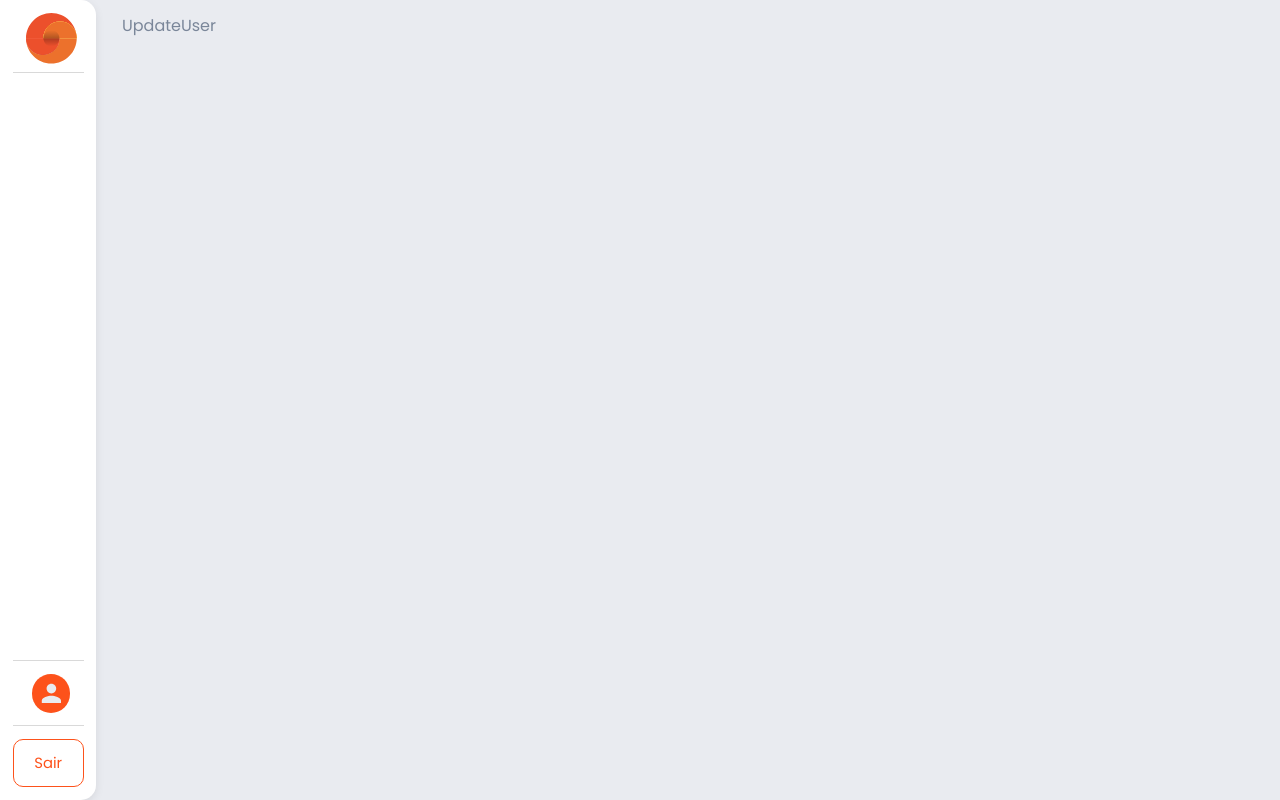
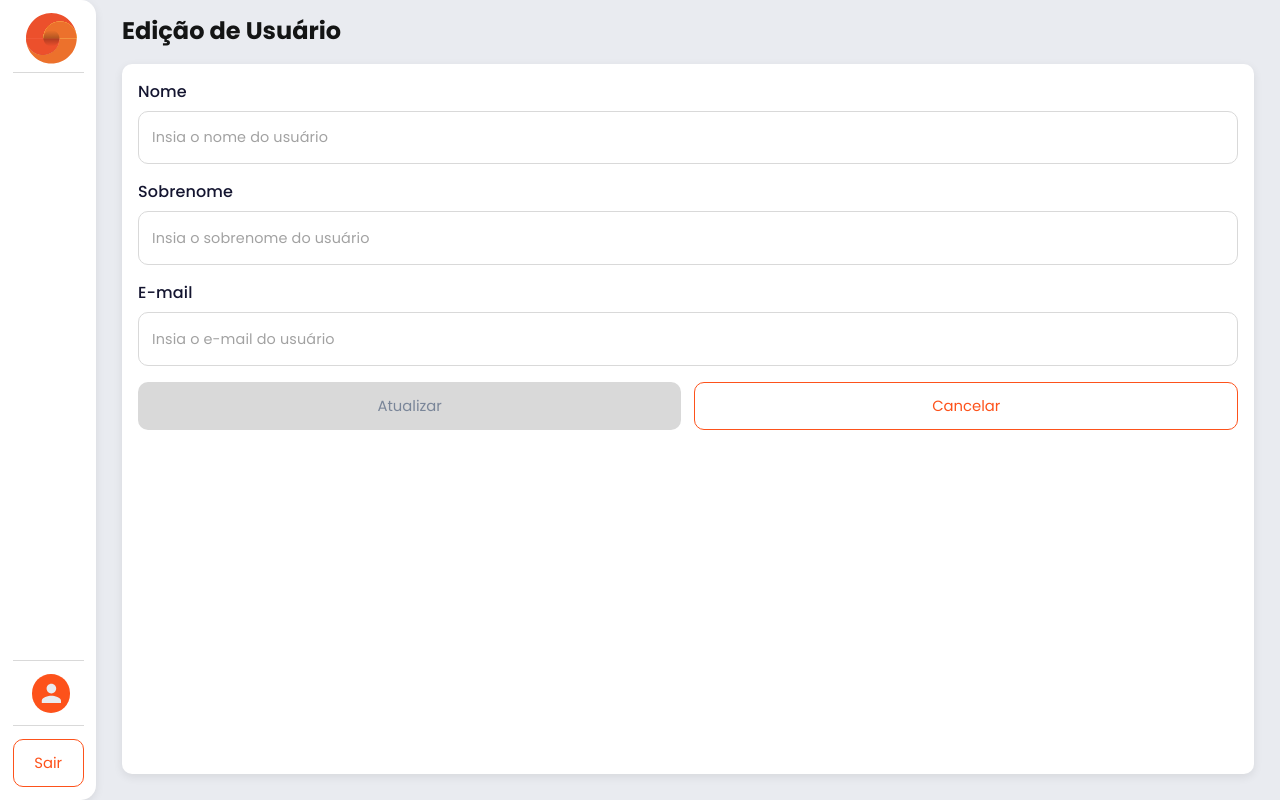
Before and after one commit to ingradantona/user-management, a React (Vite) app in the folder frontend/: page /users/update in a window 1280 px wide. Built offline with nearby package versions, Linux system fonts and the light colour scheme; sample sign-in values are in the browser's storage.

Commit message:
feat: update user

```diff
--- a/frontend/src/pages/UserManagement/NewUser/index.tsx
+++ b/frontend/src/pages/UserManagement/NewUser/index.tsx
@@ -1,4 +1,8 @@
-import { BasePageContainer, FormContainer } from '../../../assets/styles/shared';
+import {
+  BasePageContainer,
+  FormContainer,
+  InLineContainerCenter,
+} from '../../../assets/styles/shared';
 import { Header2 } from '../../../assets/styles/typography';
 import { ButtonMain } from '../../../components/Button/ButtonMain';
 import { DefaultInput } from '../../../components/Input/DefaultInput';
@@ -23,6 +27,7 @@ export function NewUser() {
     userProfile,
     options,
     setUserProfile,
+    goToUserGuide,
   } = UseNewUserController();
 
   return (
@@ -63,12 +68,20 @@ export function NewUser() {
             values={options}
             onChangeValue={(value) => setUserProfile(value)}
           />
-          <ButtonMain
-            label="Cadastrar"
-            type="submit"
-            disabled={!isFormValid}
-            isLoading={isLoading}
-          />
+          <InLineContainerCenter>
+            <ButtonMain
+              label="Atualizar"
+              type="submit"
+              disabled={!isFormValid}
+              isLoading={isLoading}
+            />
+            <ButtonMain
+              $secondaryStyle
+              label="Cancelar"
+              isLoading={isLoading}
+              onClick={goToUserGuide}
+            />
+          </InLineContainerCenter>
         </FormContainer>
       </BasePageContainer>
     </>
--- a/frontend/src/pages/UserManagement/NewUser/useNewUser.controller.ts
+++ b/frontend/src/pages/UserManagement/NewUser/useNewUser.controller.ts
@@ -59,6 +59,10 @@ export default function UseNewUserController() {
     }
   }
 
+  function goToUserGuide() {
+    navigate('/users');
+  }
+
   return {
     isFormValid,
     handleShowPassword,
@@ -76,5 +80,6 @@ export default function UseNewUserController() {
     userProfile,
     setUserProfile,
     options,
+    goToUserGuide,
   };
 }
--- a/frontend/src/pages/UserManagement/UpdateUser/index.tsx
+++ b/frontend/src/pages/UserManagement/UpdateUser/index.tsx
@@ -1,3 +1,67 @@
+import {
+  BasePageContainer,
+  FormContainer,
+  InLineContainerCenter,
+} from '../../../assets/styles/shared';
+import { Header2 } from '../../../assets/styles/typography';
+import { ButtonMain } from '../../../components/Button/ButtonMain';
+import { DefaultInput } from '../../../components/Input/DefaultInput';
+import UseUpdateUserController from './useUpdateUserCrontroller';
+
 export function UpdateUser() {
-  return <p>UpdateUser</p>;
+  const {
+    isFormValid,
+    setUserEmail,
+    setUserName,
+    setUserSurname,
+    userEmail,
+    userName,
+    userSurname,
+    handleSubmit,
+    isLoading,
+    goToUserGuide,
+  } = UseUpdateUserController();
+
+  return (
+    <>
+      <Header2>Edição de Usuário</Header2>
+      <BasePageContainer>
+        <FormContainer onSubmit={handleSubmit}>
+          <DefaultInput
+            label="Nome"
+            placeholder="Insia o nome do usuário"
+            value={userName}
+            onChange={(e) => setUserName(e.target.value)}
+          />
+
+          <DefaultInput
+            label="Sobrenome"
+            placeholder="Insia o sobrenome do usuário"
+            value={userSurname}
+            onChange={(e) => setUserSurname(e.target.value)}
+          />
+          <DefaultInput
+            label="E-mail"
+            placeholder="Insia o e-mail do usuário"
+            value={userEmail}
+            onChange={(e) => setUserEmail(e.target.value)}
+          />
+          <InLineContainerCenter>
+            <ButtonMain
+              label="Atualizar"
+              type="submit"
+              disabled={!isFormValid}
+              isLoading={isLoading}
+            />
+            <ButtonMain
+              $secondaryStyle
+              label="Cancelar"
+              isLoading={isLoading}
+              onClick={goToUserGuide}
+            />
+          </InLineContainerCenter>
+        </FormContainer>
+      </BasePageContainer>
+    </>
+  );
 }
--- /dev/null
+++ b/frontend/src/pages/UserManagement/UpdateUser/useUpdateUserCrontroller.ts
@@ -0,0 +1,58 @@
+import { useState } from 'react';
+import { useNavigate } from 'react-router-dom';
+import { updateUser } from '../../../services/user.service';
+import { CustomAxiosError } from '../../../utils/interface/error.interface';
+import toast from 'react-hot-toast';
+
+export default function UseUpdateUserController() {
+  const navigate = useNavigate();
+
+  const [userName, setUserName] = useState<string>('');
+  const [userSurname, setUserSurname] = useState<string>('');
+  const [userEmail, setUserEmail] = useState<string>('');
+  const [isLoading, setIsLoading] = useState(false);
+  const [userId, setUserId] = useState(2);
+
+  const isFormValid = userName && userSurname && userEmail;
+
+  async function handleSubmit(e: React.FormEvent<HTMLFormElement>) {
+    e.preventDefault();
+
+    try {
+      setIsLoading(true);
+      await updateUser(
+        {
+          user_email: userEmail,
+          user_name: userName,
+          user_surname: userSurname,
+        },
+        userId,
+      );
+      await navigate('/users');
+      toast.success('Usuário atualizado com sucesso');
+    } catch (error) {
+      const err = error as CustomAxiosError;
+      toast.dismiss();
+      toast.error(err.response?.data.message || 'Erro ao tentar cadastrar');
+    } finally {
+      setIsLoading(false);
+    }
+  }
+
+  function goToUserGuide() {
+    navigate('/users');
+  }
+
+  return {
+    isFormValid,
+    userName,
+    setUserName,
+    userSurname,
+    setUserSurname,
+    userEmail,
+    setUserEmail,
+    handleSubmit,
+    isLoading,
+    goToUserGuide,
+  };
+}
--- a/frontend/src/pages/UserManagement/index.tsx
+++ b/frontend/src/pages/UserManagement/index.tsx
@@ -20,6 +20,7 @@ export function UserManagement() {
     setPageParam,
     totalPageParam,
     goToCreateUser,
+    goToUpdateUser,
   } = UseUserManagementController();
   return (
     <>
@@ -33,7 +34,7 @@ export function UserManagement() {
           />
           <Search value={searchParam} onSearch={onSearch} />
           <ButtonMain label="Cadastrar Usuário" onClick={goToCreateUser} />
-          <ButtonMain label="Editar dados" $secondaryStyle />
+          <ButtonMain label="Editar dados" $secondaryStyle onClick={goToUpdateUser} />
         </InLineContainerBetween>
         <BasicTable
           data={tableData}
--- a/frontend/src/pages/UserManagement/useUserManagement.controller.ts
+++ b/frontend/src/pages/UserManagement/useUserManagement.controller.ts
@@ -92,6 +92,10 @@ export default function UseUserManagementController() {
     navigate('/users/new');
   }
 
+  function goToUpdateUser() {
+    navigate('/users/update');
+  }
+
   return {
     searchParam,
     pageParam,
@@ -104,5 +108,6 @@ export default function UseUserManagementController() {
     tableData,
     handleChangeStatus,
     goToCreateUser,
+    goToUpdateUser,
   };
 }
--- a/frontend/src/services/api.service.ts
+++ b/frontend/src/services/api.service.ts
@@ -31,6 +31,8 @@ api.interceptors.response.use(
       toast.error('Sua sessão expirou');
       localStorage.clear();
       setTimeout(() => (window.location.href = '/'), 1000);
+    } else {
+      return Promise.reject(error);
     }
   },
 );
--- a/frontend/src/services/user.service.ts
+++ b/frontend/src/services/user.service.ts
@@ -6,6 +6,7 @@ import {
   IUserFilter,
   IUsersResponse,
   IProfile,
+  IUpdateUser,
 } from '../utils/interface/user.interface';
 
 export async function getAllUsersService({
@@ -34,3 +35,11 @@ export async function createUser(payload: ICreateUser): Promise<AxiosResponse<IU
 export async function getProfiles(): Promise<AxiosResponse<IProfile[]>> {
   return await api.get(`/user/profiles`);
 }
+
+export async function updateUser(payload: IUpdateUser, id: number): Promise<AxiosResponse<IUser>> {
+  try {
+    return await api.put(`/user/${id}`, payload);
+  } catch (err) {
+    throw err;
+  }
+}
--- a/frontend/src/utils/interface/user.interface.ts
+++ b/frontend/src/utils/interface/user.interface.ts
@@ -15,6 +15,12 @@ export interface ICreateUser {
   user_email: string;
   user_password: string;
   profile_id?: number;
+}
+
+export interface IUpdateUser {
+  user_name: string;
+  user_surname: string;
+  user_email: string;
 }
 
 export interface IUsersResponse {
```
